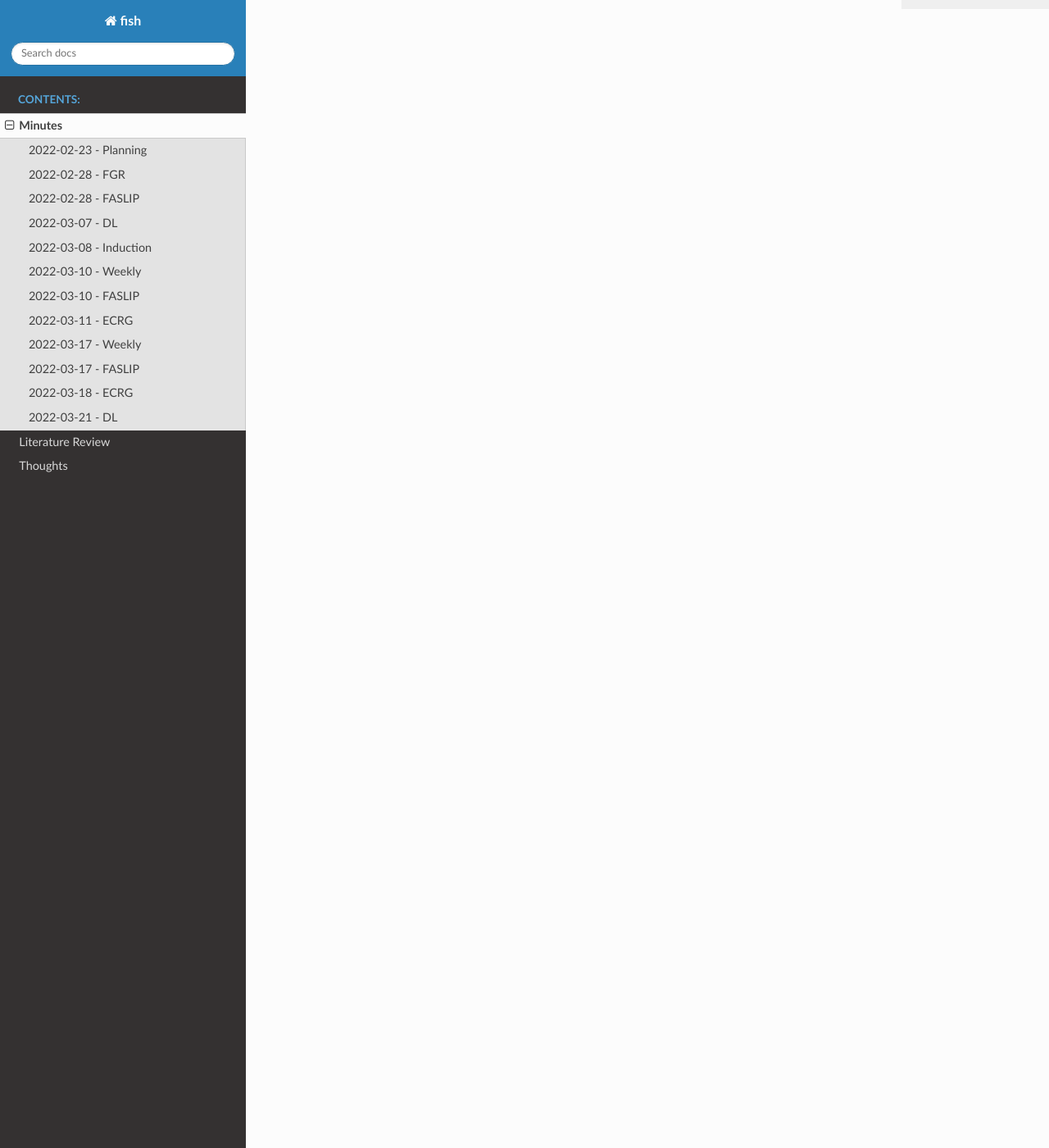
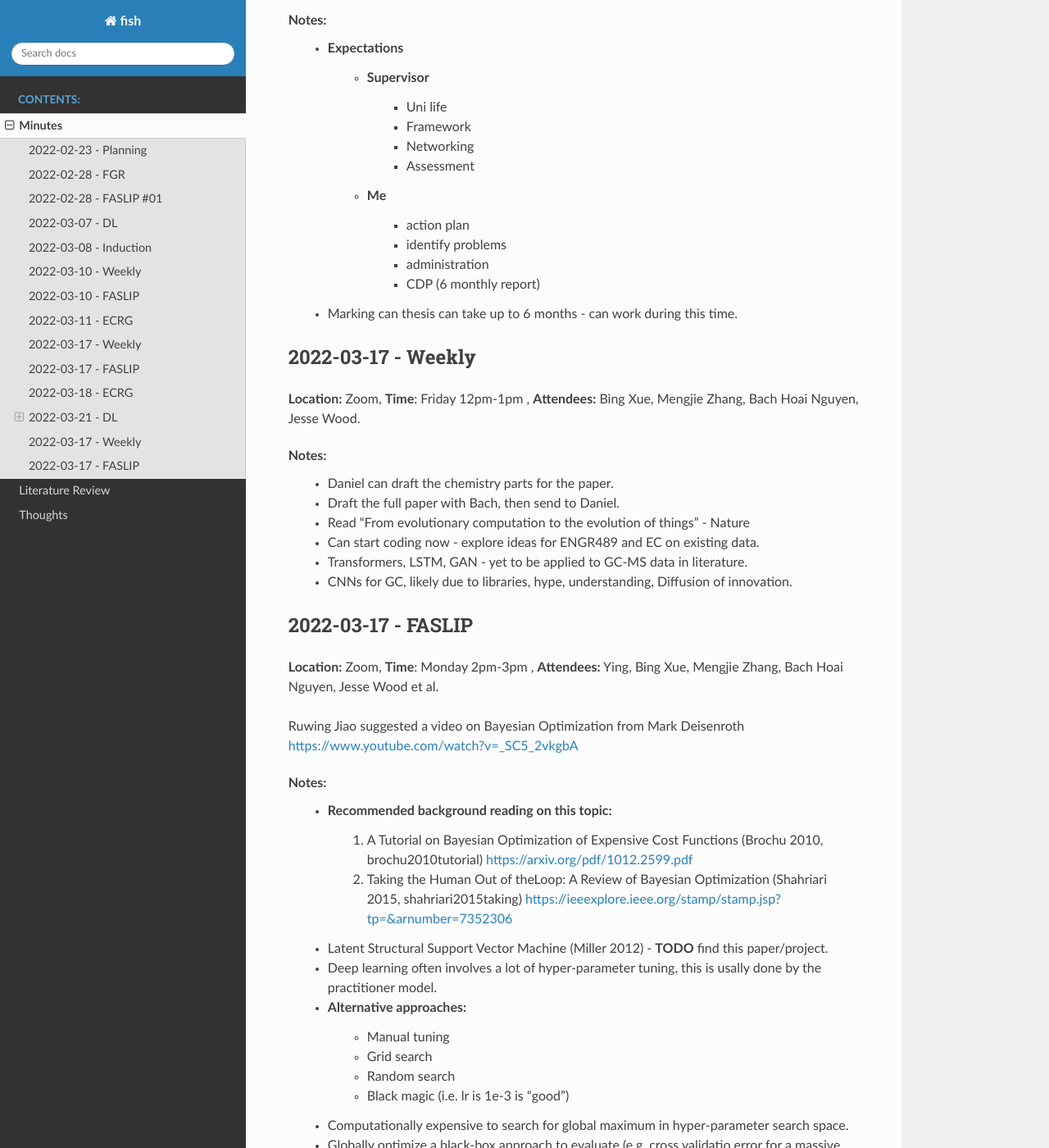
Before and after one commit to woodRock/fishy-business, a Sphinx documentation site: the page built from docs/source/minutes.rst, in a window 1280 px wide and 1400 px high, scrolled down 8651 px. Shown: the whole window at 82% size. Built offline with Sphinx 7.4.7 and the Read the Docs theme 2.0.0, drawn with Linux system fonts in a browser that asks for light colours; some of the changed text lies outside the part shown.

Commit message:
Update minutes

```diff
--- a/docs/source/minutes.rst
+++ b/docs/source/minutes.rst
@@ -34,8 +34,8 @@
         4. Mathew Vink - helped me enroll today.
         5. Student levees - 2 weeks due.
 
-2022-02-28 - FASLIP
-~~~~~~~~~~~~~~~~~~~
+2022-02-28 - FASLIP #01
+~~~~~~~~~~~~~~~~~~~~~~~
 **Location:** Zoom, **Time**: Wednesay 2pm-3pm , **Attendees:** Matthew Vink, Jesse Wood
 
 Neil Dodgeson - Cambridege lecture
@@ -56,7 +56,7 @@
         * Highlight key points on the last slide.
 
 2022-03-07 - DL
-~~~~~~~~~~~~~~~~~~~~~~~~~~
+~~~~~~~~~~~~~~~
 **Location:** Zoom, **Time**: Monday 3pm-4pm , **Attendees:** Bastiaan Kleign, Jesse Wood, et al.
 
 Papers:
@@ -116,7 +116,7 @@
     * Books, publications, thesis - different expectations for each course.
 
 2022-03-10 - Weekly
-~~~~~~~~~~~~~~~~~~~~~~
+~~~~~~~~~~~~~~~~~~~
 **Location:** Zoom, **Time**: Monday 2pm-4pm , **Attendees:** Bing Xue, Mengjie Zhang, Bach Hoai Nguyen, Jesse Wood
 
 Notes:
@@ -132,7 +132,7 @@
     * Add Bach to gitlab/github for the paper latex file.
 
 2022-03-10 - FASLIP
-~~~~~~~~~~~~~~~~~~~~~~
+~~~~~~~~~~~~~~~~~~~
 **Location:** Zoom, **Time**: Monday 2pm-4pm , **Attendees:** Bing Xue, Mengjie Zhang, Bach Hoai Nguyen, Jesse Wood et al.
 
 Jeff Hawkins - Thousand Brains Theory: https://www.youtube.com/watch?v=O4geanMOsyM
@@ -146,7 +146,7 @@
     * Thousand brain theory - solution to No Free Lunch.
 
 2022-03-11 - ECRG
-~~~~~~~~~~~~~~~~~~~~~~
+~~~~~~~~~~~~~~~~~
 **Location:** Zoom, **Time**: Friday 3pm-5pm , **Attendees:** Bing Xue, Mengjie Zhang, Hui Ma, Bach Hoai Nguyen, Jesse Wood et al.
 
 Hui Ma gave presentation on Evolutionary Computation Approaches to Web Service Composition - https://link.springer.com/article/10.1007/s10732-017-9330-4
@@ -184,7 +184,7 @@
     * Send Daniel conclusions / contributions of paper in email, then organize a follow up meeting.
 
 2022-03-17 - FASLIP
-~~~~~~~~~~~~~~~~~~~~~~
+~~~~~~~~~~~~~~~~~~~
 **Location:** Zoom, **Time**: Monday 2pm-3pm , **Attendees:** Ying, Bing Xue, Mengjie Zhang, Bach Hoai Nguyen, Jesse Wood et al.
 
 Ying suggested a talk on Multi-objective Evolutionary Federated Learning https://vimeo.com/552900291
@@ -220,8 +220,8 @@
     * Neural architecture search (TODO - watch the rest and take notes!!!)
 
 2022-03-18 - ECRG
-~~~~~~~~~~~~~~~~~~~~~~
-**Location:** Zoom, **Time**: Friday 3pm-5pm , **Attendees:** Bing Xue, Mengjie Zhang, Hui Ma, Bach Hoai Nguyen, Jesse Wood et al.
+~~~~~~~~~~~~~~~~~
+**Location:** Zoom, **Time**: Friday 3pm-5pm , **Attendees:** Bing Xue, Mengjie Zhang, Bach Hoai Nguyen, Jesse Wood et al.
 
 A talk on Geometric Semantic Genetic Programming by Qi Chen https://link.springer.com/chapter/10.1007/978-3-642-32937-1_3
 
@@ -282,3 +282,65 @@
     * Second paper - e2e
     * Far easier to use real-world data on driving that has already been collected than generate simulation data.
     * Data augmentation used to help network generalize to new scenarios and edge cases not in the training data.
+
+2022-03-24 - Faculty Induction
+------------------------------
+**Location:** Zoom, **Time**: Monday 10am-11am , **Attendees:** Georgia Dix, Jesse Wood, Bach Hoai Nguyen.
+
+Induction to my PhD studies with supervisor and faculty.
+
+Notes:
+    * Expectations
+        * Supervisor
+            * Uni life
+            * Framework
+            * Networking
+            * Assessment
+        * Me
+            * action plan
+            * identify problems
+            * administration
+            * CDP (6 monthly report)
+    * Marking can thesis can take up to 6 months - can work during this time.
+
+2022-03-17 - Weekly
+~~~~~~~~~~~~~~~~~~~
+**Location:** Zoom, **Time**: Friday 12pm-1pm , **Attendees:** Bing Xue, Mengjie Zhang, Bach Hoai Nguyen, Jesse Wood.
+
+Notes:
+    * Daniel can draft the chemistry parts for the paper.
+    * Draft the full paper with Bach, then send to Daniel.
+    * Read "From evolutionary computation to the evolution of things" - Nature
+    * Can start coding now - explore ideas for ENGR489 and EC on existing data.
+    * Transformers, LSTM, GAN - yet to be applied to GC-MS data in literature.
+    * CNNs for GC, likely due to libraries, hype, understanding, Diffusion of innovation.
+
+2022-03-17 - FASLIP
+~~~~~~~~~~~~~~~~~~~
+**Location:** Zoom, **Time**: Monday 2pm-3pm , **Attendees:** Ying, Bing Xue, Mengjie Zhang, Bach Hoai Nguyen, Jesse Wood et al.
+
+Ruwing Jiao suggested a video on Bayesian Optimization from Mark Deisenroth https://www.youtube.com/watch?v=_SC5_2vkgbA
+
+Notes:
+    * Recommended background reading on this topic:
+        1. A Tutorial on Bayesian Optimization of Expensive Cost Functions (Brochu 2010, brochu2010tutorial) https://arxiv.org/pdf/1012.2599.pdf
+        2. Taking the Human Out of theLoop: A Review of Bayesian Optimization (Shahriari 2015, shahriari2015taking) https://ieeexplore.ieee.org/stamp/stamp.jsp?tp=&arnumber=7352306
+    * Latent Structural Support Vector Machine (Miller 2012) - **TODO** find this paper/project.
+    * Deep learning often involves a lot of hyper-parameter tuning, this is usally done by the practitioner model.
+    * Alternative approaches:
+        * Manual tuning
+        * Grid search
+        * Random search
+        * Black magic (i.e. lr is 1e-3 is "good")
+    * Computationally expensive to search for global maximum in hyper-parameter search space.
+    * Globally optimize a black-box approach to evaluate (e.g. cross validatio error for a massive neural network).
+    * Use a probabilistic model to approximate the black-box model for the hyper-parameter search.
+        * create a proxy model - this learns an approximation of the space - with less computational cost to query that space.
+        * referred to ass proxy / approximate / surrogate.
+    * The standard model for optimizing a bayesian model is a gaussian process.
+    * Evaluate the proxy function once, this saves computation.
+    * A gaussian process minimized the uncertainty of the proxy function.
+    * It samples the feature space at the minimum value of the shaded area (== uncertainty).
+    * It repeats this often, until the proxy function is close enough to the true objective.
+    * Exploration - sample areas with high uncertainty.
+    * Exploitation - sample places with low mean.
```
Also changed, not shown: other parts of docs/source/minutes.rst (+1 -1 lines), docs/source/papers.rst (+35 -19 lines).
